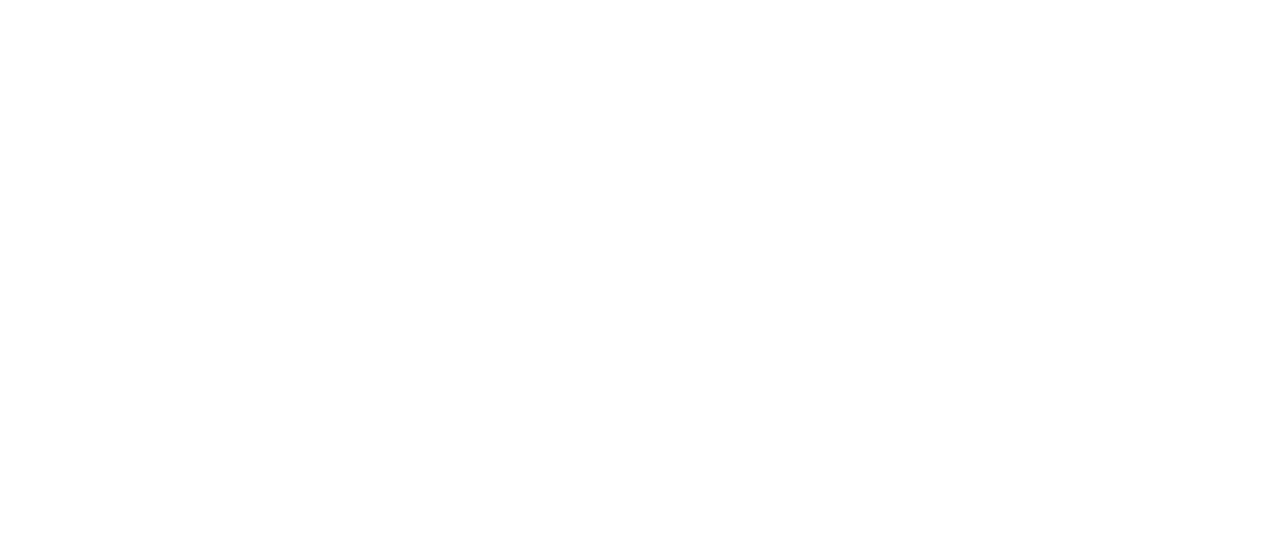
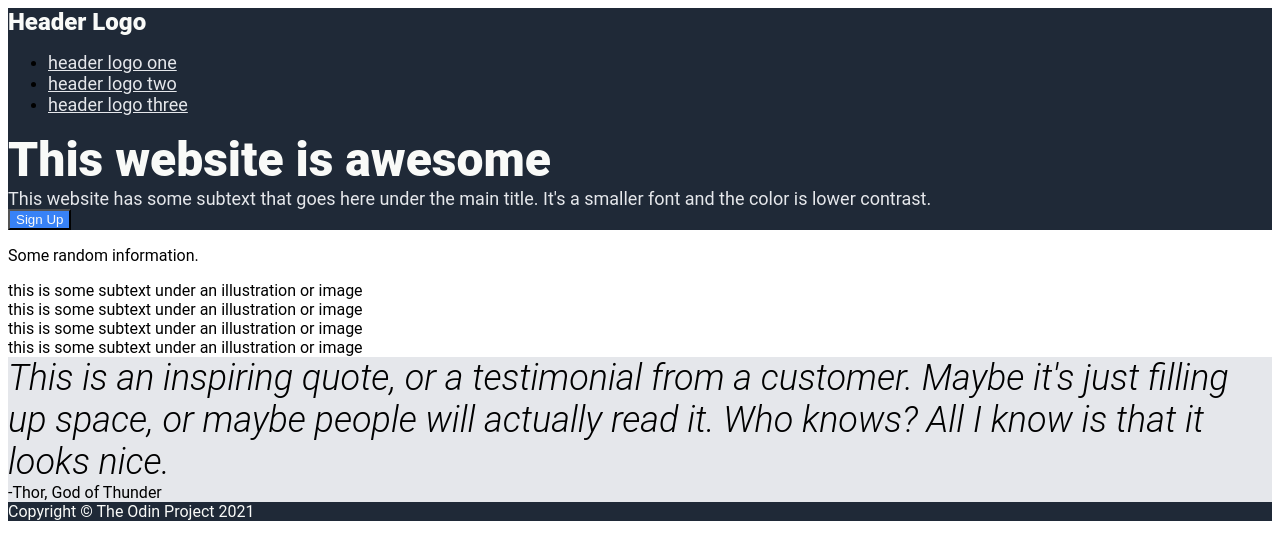
Before and after one commit to LiamKaufman/odin-landing-page, a plain HTML site: page index.html in a window 1280 px wide. Drawn offline with Linux system fonts and the light colour scheme.

Commit message:
Create Basic Layout
Added content to the website, and applied basic visual style to the html
such as colors and fonts, without applying any positioning yet.

```diff
--- a/index.html
+++ b/index.html
@@ -1,12 +1,65 @@
 <!DOCTYPE html>
 <html lang="en">
     <head>
+        <meta charset = "UTF-8">
+        <meta name="viewport" content="width=device-width, initial-scale=1.0">
+        <title>Landing Page</title>
         <link rel="stylesheet" href="./styles.css">
-        <meta charset = "UTF-8">
-        <title>Landing Page</title>
     </head>
 
     <body>
+        <div class = "header">
+            <div class = "headertext">Header Logo</div>
+            <ul>
+                <li><a href="#">header logo one</a></li>
+                <li><a href="#">header logo two</a></li>
+                <li><a href="#">header logo three</a></li>
+            </ul>
+        </div>
 
+        <div class = "hero">
+            <div class = "herotext">This website is awesome</div>
+            <div class = "herosubtext">
+                This website has some subtext that goes here under the main title. It's a smaller font
+                and the color is lower contrast.
+            </div>
+            <button>Sign Up</button>
+        </div>
+
+        <div class = "information">
+            <p>Some random information.</p>
+            <div class = "infocard">
+                <div class = "infotext">this is some subtext under an illustration or image</div>
+            </div>
+            <div class = "infocard">
+                <div class = "infotext">this is some subtext under an illustration or image</div>
+            </div>
+            <div class = "infocard">
+                <div class = "infotext">this is some subtext under an illustration or image</div>
+            </div>
+            <div class = "infocard">
+                <div class = "infotext">this is some subtext under an illustration or image</div>
+            </div>
+        </div>
+
+        <div class = "quote">
+            <div class = "quotetext">
+                This is an inspiring quote, or a testimonial from a customer. Maybe it's just filling up space,
+                or maybe people will actually read it. Who knows? All I know is that it looks nice.
+            </div>
+            <div class = "quotename">
+                -Thor, God of Thunder
+            </div>
+        </div>
+
+        <div class = "action">
+            <div class = "actionbox">
+
+            </div>
+        </div>
+
+        <div class = "footer">
+            Copyright © The Odin Project 2021
+        </div>
     </body>
 </html>
--- a/styles.css
+++ b/styles.css
@@ -0,0 +1,45 @@
+body {
+    font-family: Roboto;
+    display: flex;
+    flex-direction: column;
+}
+
+.header, .hero, .footer {
+    background-color: #1F2937;
+}
+
+.herotext {
+    font-size: 48px;
+    color: #F9FAF8;
+    font-weight: 900;
+}
+
+.headertext {
+    font-size: 24px;
+    color: #F9FAF8;
+    font-weight: 900;
+}
+
+a, .herosubtext {
+    font-size: 18px;
+    color: #E5E7EB;
+}
+
+button, .actionbox {
+    background-color: #3882F6;
+    color: #F9FAF8;
+}
+
+.footer {
+    color: #F9FAF8;
+}
+
+.quote {
+    background-color: #E5E7EB;
+}
+
+.quotetext {
+    font-size: 36px;
+    font-style: italic;
+    font-weight: 300;
+}
```
